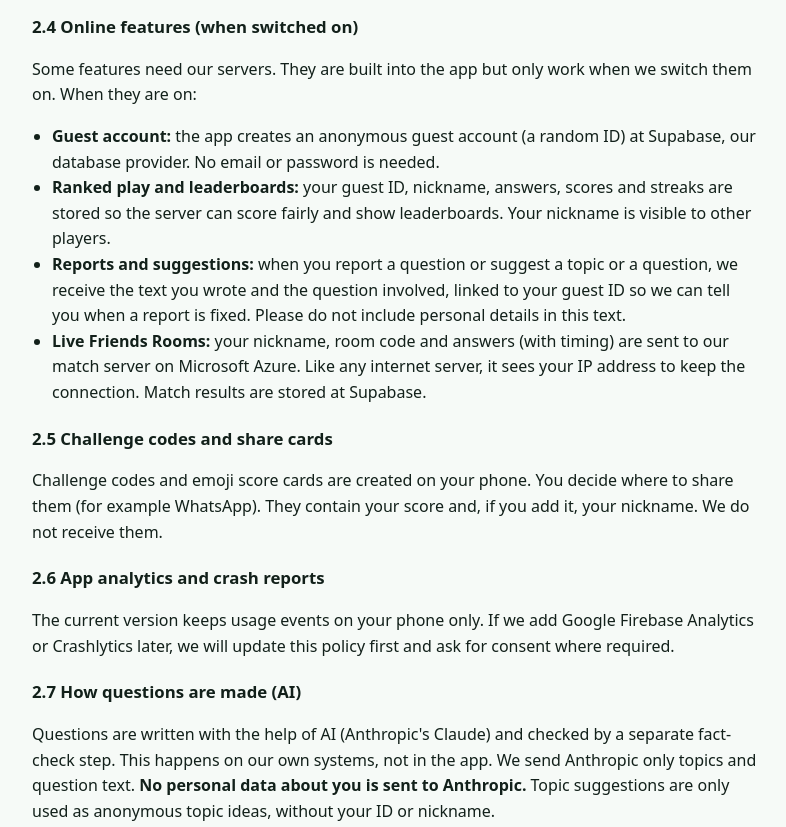
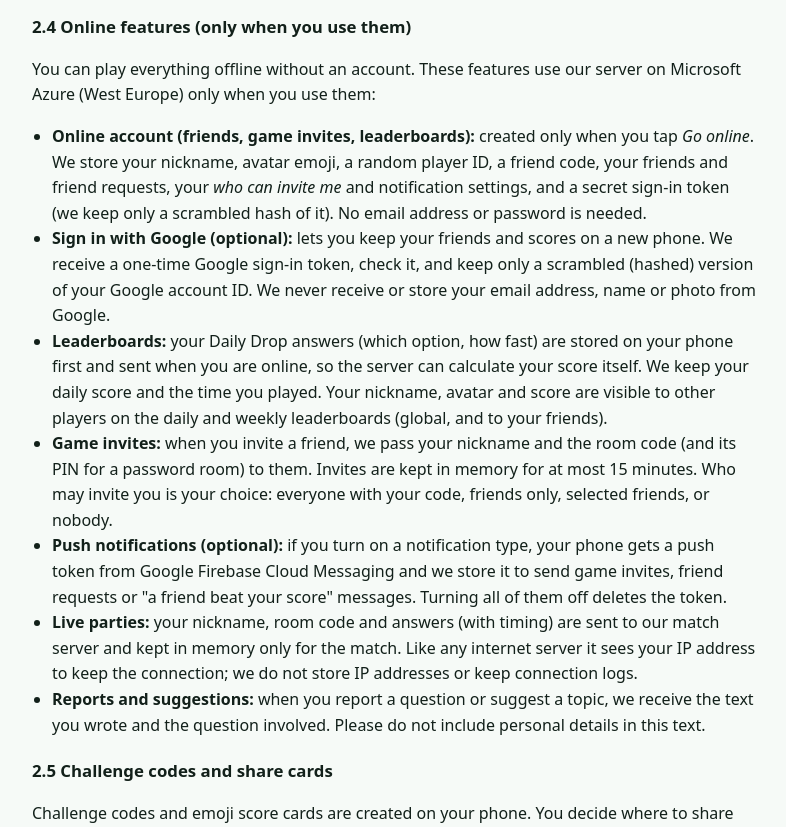
Before and after one commit to gaborkalmar83/knowdrop-info, a plain HTML site: page privacy-policy.html in a window 1280 px wide. Shown: the part 1540-2367 px from the top of the page, without its empty margins (244-1030 px from the left). Drawn offline with Linux system fonts and the light colour scheme.

Commit message:
Privacy policy: online accounts, friends, leaderboards, push, Google sign-in (8 Nov 2026)
Co-Authored-By: Claude Opus 5.5 <noreply@anthropic.com>

```diff
--- a/privacy-policy.html
+++ b/privacy-policy.html
@@ -43,7 +43,7 @@
 <header>
   <div class="wrap">
     <h1>Privacy Policy</h1>
-    <p>Knowdrop &middot; Android app &middot; Last updated: 7 November 2026</p>
+    <p>Knowdrop &middot; Android app &middot; Last updated: 8 November 2026</p>
   </div>
 </header>
 <main>
@@ -51,8 +51,9 @@
 <div class="card">
   <strong>In short.</strong> You can play without an account. Your games, streaks, stats and settings are
   stored on your phone. We do not sell your data. Ads are shown by Google AdMob; in the EU and UK you
-  choose whether ads may be personalised. Purchases go through Google Play. Some online features
-  (leaderboards, live rooms) only send data to us when they are switched on in the app.
+  choose whether ads may be personalised. Purchases go through Google Play. Online features
+  (friends, leaderboards, live parties, push notifications) only send data to us when you use them; you can
+  delete your online account in the app at any time.
 </div>
 
 <h2>1. Who we are</h2>
@@ -93,21 +94,32 @@ what you bought (Plus, Remove ads forever, coins), we use RevenueCat. RevenueCat
 purchase history (product, date, price, store transaction ID) and a random app user ID. It does not
 receive your name or email from us.</p>
 
-<h3>2.4 Online features (when switched on)</h3>
-<p>Some features need our servers. They are built into the app but only work when we switch them on.
-When they are on:</p>
+<h3>2.4 Online features (only when you use them)</h3>
+<p>You can play everything offline without an account. These features use our server on Microsoft Azure
+(West Europe) only when you use them:</p>
 <ul>
-  <li><strong>Guest account:</strong> the app creates an anonymous guest account (a random ID) at
-    Supabase, our database provider. No email or password is needed.</li>
-  <li><strong>Ranked play and leaderboards:</strong> your guest ID, nickname, answers, scores and
-    streaks are stored so the server can score fairly and show leaderboards. Your nickname is visible
-    to other players.</li>
-  <li><strong>Reports and suggestions:</strong> when you report a question or suggest a topic or a
-    question, we receive the text you wrote and the question involved, linked to your guest ID so we
-    can tell you when a report is fixed. Please do not include personal details in this text.</li>
-  <li><strong>Live Friends Rooms:</strong> your nickname, room code and answers (with timing) are sent
-    to our match server on Microsoft Azure. Like any internet server, it sees your IP address to keep
-    the connection. Match results are stored at Supabase.</li>
+  <li><strong>Online account (friends, game invites, leaderboards):</strong> created only when you tap
+    <em>Go online</em>. We store your nickname, avatar emoji, a random player ID, a friend code, your friends
+    and friend requests, your <em>who can invite me</em> and notification settings, and a secret sign-in token
+    (we keep only a scrambled hash of it). No email address or password is needed.</li>
+  <li><strong>Sign in with Google (optional):</strong> lets you keep your friends and scores on a new phone.
+    We receive a one-time Google sign-in token, check it, and keep only a scrambled (hashed) version of your
+    Google account ID. We never receive or store your email address, name or photo from Google.</li>
+  <li><strong>Leaderboards:</strong> your Daily Drop answers (which option, how fast) are stored on your
+    phone first and sent when you are online, so the server can calculate your score itself. We keep your
+    daily score and the time you played. Your nickname, avatar and score are visible to other players on the
+    daily and weekly leaderboards (global, and to your friends).</li>
+  <li><strong>Game invites:</strong> when you invite a friend, we pass your nickname and the room code (and
+    its PIN for a password room) to them. Invites are kept in memory for at most 15 minutes. Who may invite
+    you is your choice: everyone with your code, friends only, selected friends, or nobody.</li>
+  <li><strong>Push notifications (optional):</strong> if you turn on a notification type, your phone gets
+    a push token from Google Firebase Cloud Messaging and we store it to send game invites, friend requests
+    or "a friend beat your score" messages. Turning all of them off deletes the token.</li>
+  <li><strong>Live parties:</strong> your nickname, room code and answers (with timing) are sent to our
+    match server and kept in memory only for the match. Like any internet server it sees your IP address to
+    keep the connection; we do not store IP addresses or keep connection logs.</li>
+  <li><strong>Reports and suggestions:</strong> when you report a question or suggest a topic, we receive
+    the text you wrote and the question involved. Please do not include personal details in this text.</li>
 </ul>
 
 <h3>2.5 Challenge codes and share cards</h3>
@@ -143,9 +155,10 @@ are only used as anonymous topic ideas, without your ID or nickname.</p>
   <tr><td>Google Ireland Ltd (AdMob, UMP consent)</td><td>Ads and consent; independent controller for personalised ads</td><td>Advertising ID, IP address, ad interactions, device data</td><td>EU / USA</td></tr>
   <tr><td>Google Ireland Ltd (Google Play)</td><td>Payments; independent controller</td><td>Payment and order data</td><td>EU / USA</td></tr>
   <tr><td>RevenueCat, Inc.</td><td>Processor: purchase management</td><td>Purchase history, random app user ID</td><td>USA</td></tr>
-  <tr><td>Supabase, Inc.</td><td>Processor: database and guest accounts (when switched on)</td><td>Guest ID, nickname, scores, reports, suggestions</td><td>EU</td></tr>
-  <tr><td>Microsoft Ireland Operations Ltd (Azure)</td><td>Processor: live match server (when switched on)</td><td>Nickname, room code, answers, IP address</td><td>EU (West Europe)</td></tr>
-  <tr><td>Microsoft Ireland Operations Ltd (Azure Static Web Apps)</td><td>Processor: hosting of question and picture updates</td><td>IP address and device type in standard web server logs. The app sends no other data when it checks for new questions.</td><td>EU / worldwide edge network</td></tr>
+  <tr><td>Microsoft Ireland Operations Ltd (Azure)</td><td>Processor: match server and online accounts (Azure Container Apps, Azure Table Storage)</td><td>Nickname, avatar, player ID, friend code, friends, settings, hashed tokens, Daily Drop answers and scores, push token, room code; IP address while connected (not stored)</td><td>EU (West Europe)</td></tr>
+  <tr><td>Google Ireland Ltd (Firebase Cloud Messaging)</td><td>Processor: delivering push notifications you turned on</td><td>Push token, notification text (for example a friend's nickname and room code)</td><td>EU / USA</td></tr>
+  <tr><td>Google Ireland Ltd (Sign in with Google)</td><td>Optional sign-in to keep your account on a new phone</td><td>Sign-in token; we keep only a hash of your Google account ID</td><td>EU / USA</td></tr>
+  <tr><td>GitHub, Inc. (GitHub Pages)</td><td>Processor: hosting of question and picture updates</td><td>IP address and device type in standard web server logs. The app sends no other data when it checks for new questions.</td><td>USA / worldwide edge network</td></tr>
   <tr><td>Anthropic, PBC</td><td>AI provider for writing and checking questions</td><td>Topics and question text only. No personal data.</td><td>USA</td></tr>
 </table>
 </div>
@@ -160,10 +173,11 @@ the provider is certified, and otherwise by the European Commission's Standard C
 <table>
   <tr><th>Data</th><th>Kept for</th></tr>
   <tr><td>Data on your phone</td><td>Until you use <em>Settings &gt; Delete my data</em> or uninstall the app</td></tr>
-  <tr><td>Guest account, scores, streaks (online)</td><td>Until you delete your account in Settings, or after 24 months without activity</td></tr>
-  <tr><td>Leaderboard entries</td><td>Daily and weekly boards are archived; after account deletion your entries are anonymised</td></tr>
+  <tr><td>Online account, friends, settings and Daily Drop scores</td><td>Until you delete your online account (<em>Profile &gt; Online account &gt; Delete online account</em>); everything is then deleted immediately, including your leaderboard entries. You can also ask by email: see <a href="https://knowdrop-play.kalmarium.com/delete-account">knowdrop-play.kalmarium.com/delete-account</a></td></tr>
+  <tr><td>Game invites</td><td>Max 15 minutes, in memory only</td></tr>
+  <tr><td>Push token</td><td>Until you turn off all push notifications or delete your online account</td></tr>
   <tr><td>Reports and suggestions</td><td>Until handled, then max 12 months; accepted topics are kept without any link to you</td></tr>
-  <tr><td>Match server connection logs (IP address)</td><td>Max 30 days</td></tr>
+  <tr><td>Live party data</td><td>In memory only, deleted when the room closes; no IP addresses are stored</td></tr>
   <tr><td>Purchase records</td><td>As long as needed to restore purchases, and 7 years for Dutch tax law</td></tr>
   <tr><td>Ad data at Google</td><td>According to Google's own retention rules</td></tr>
 </table>
```
